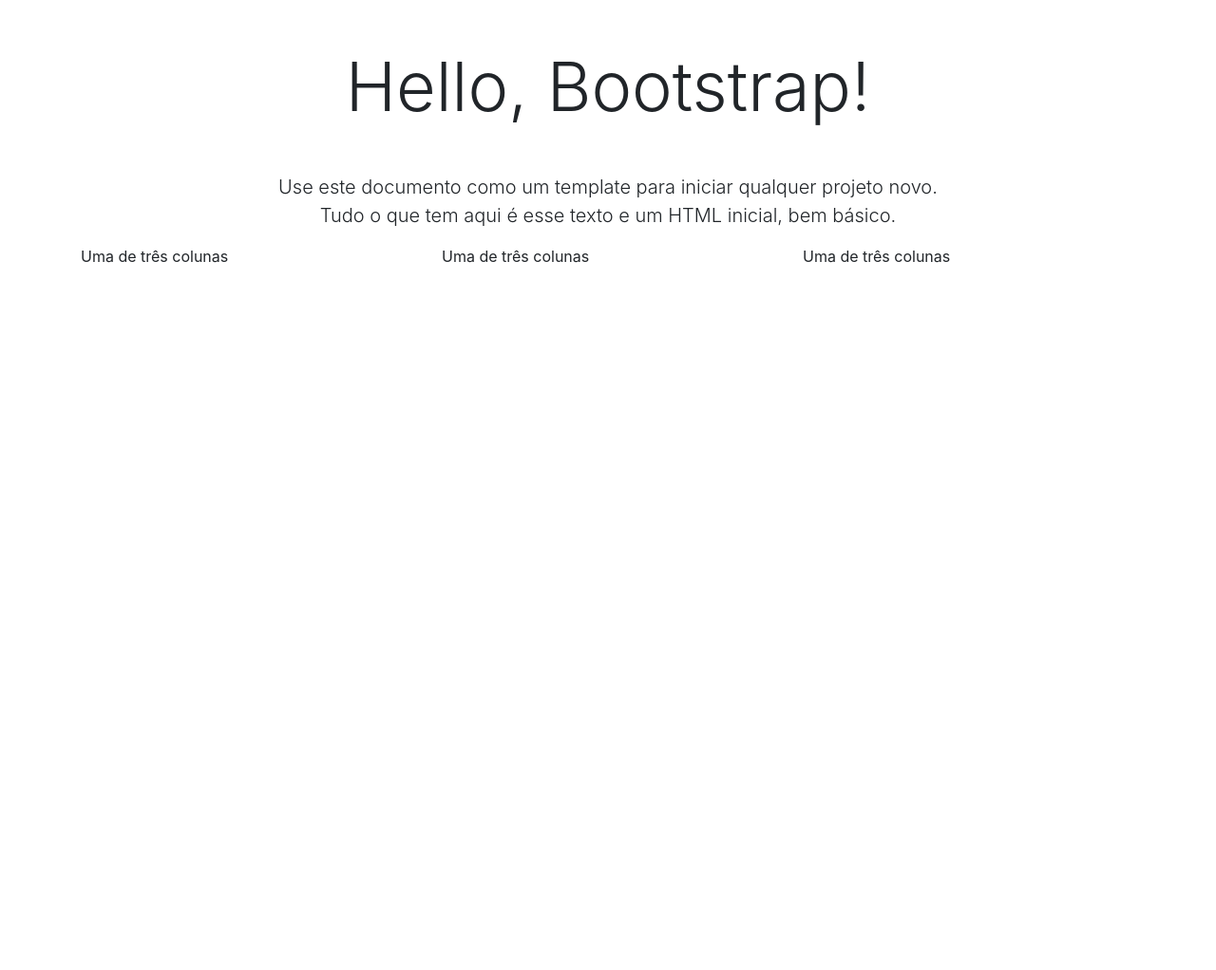
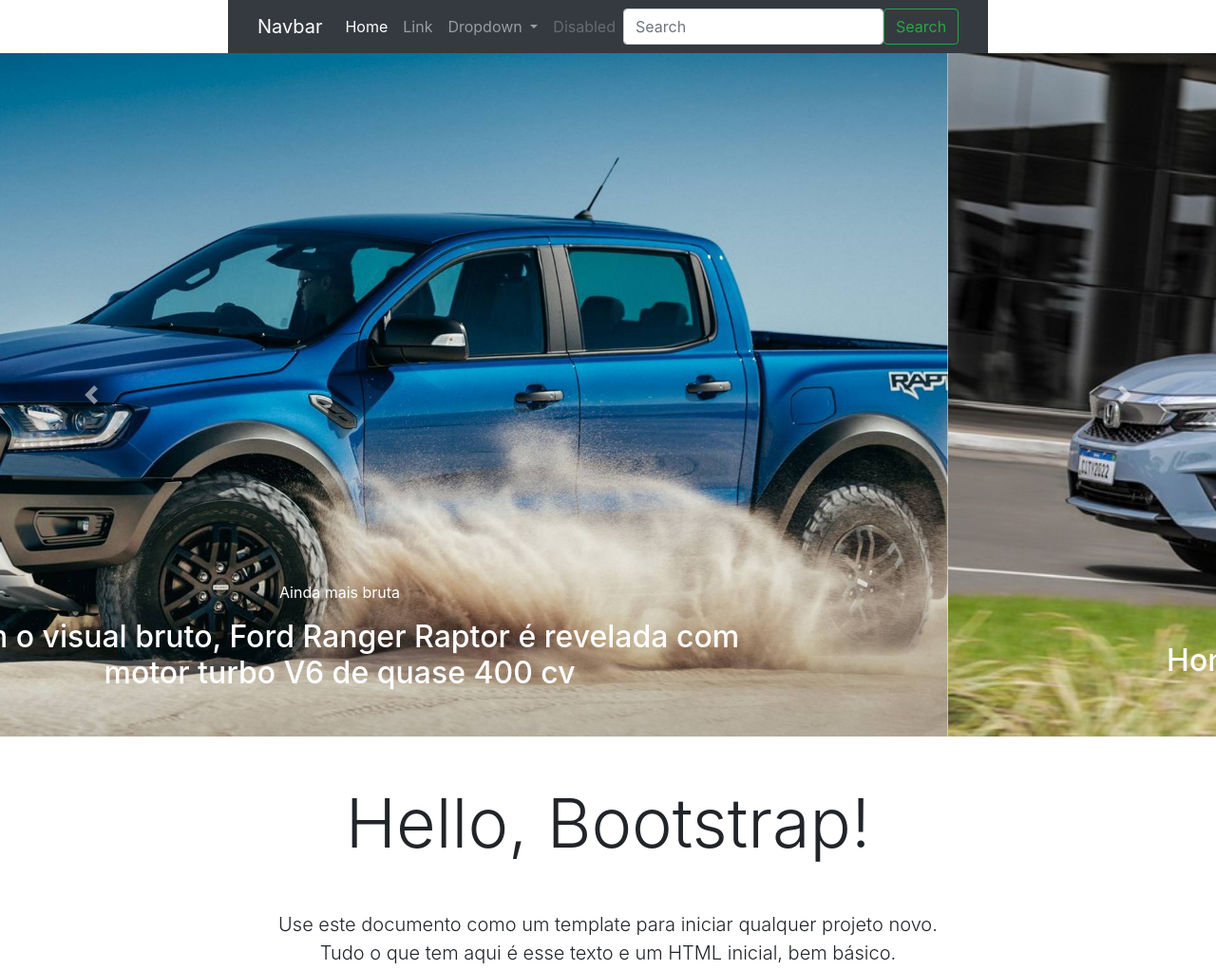
Before and after one commit to mariaeqp/auto_news, a website: page index.html in a window 1280 px wide. Shown: the whole page at 95% size. Before the commit the page ends 800 px from the top, so only its background shows below. Drawn offline with nearby package versions, Linux system fonts and the light colour scheme.

Commit message:
second commit

```diff
--- a/index.html
+++ b/index.html
@@ -6,13 +6,97 @@
   <meta charset="utf-8">
   <meta name="viewport" content="width=device-width, initial-scale=1, shrink-to-fit=no">
 
-    <title>Hello World com Bootstrap</title>
+  <title>Auto's News</title>
+  <link rel="shortcut icon" type="imagex/png" href="img/icon/iconcar.png">
 
   <!-- CSS do Bootstrap -->
   <link rel="stylesheet" href="https://maxcdn.bootstrapcdn.com/bootstrap/4.0.0/css/bootstrap.css">
 </head>
 
 <body>
+  <ul class="nav justify-content-center">
+    <nav class="navbar navbar-expand-lg navbar-dark bg-dark">
+      <div class="container-fluid">
+        <a class="navbar-brand" href="#">Navbar</a>
+        <button class="navbar-toggler" type="button" data-bs-toggle="collapse" data-bs-target="#navbarSupportedContent" aria-controls="navbarSupportedContent" aria-expanded="false" aria-label="Toggle navigation">
+          <span class="navbar-toggler-icon"></span>
+        </button>
+        <div class="collapse navbar-collapse" id="navbarSupportedContent">
+          <ul class="navbar-nav me-auto mb-2 mb-lg-0">
+            <li class="nav-item">
+              <a class="nav-link active" aria-current="page" href="#">Home</a>
+            </li>
+            <li class="nav-item">
+              <a class="nav-link" href="#">Link</a>
+            </li>
+            <li class="nav-item dropdown">
+              <a class="nav-link dropdown-toggle" href="#" id="navbarDropdown" role="button" data-bs-toggle="dropdown" aria-expanded="false">
+                Dropdown
+              </a>
+              <ul class="dropdown-menu" aria-labelledby="navbarDropdown">
+                <li><a class="dropdown-item" href="#">Action</a></li>
+                <li><a class="dropdown-item" href="#">Another action</a></li>
+                <li><hr class="dropdown-divider"></li>
+                <li><a class="dropdown-item" href="#">Something else here</a></li>
+              </ul>
+            </li>
+            <li class="nav-item">
+              <a class="nav-link disabled">Disabled</a>
+            </li>
+          </ul>
+          <form class="d-flex">
+            <input class="form-control me-2" type="search" placeholder="Search" aria-label="Search">
+            <button class="btn btn-outline-success" type="submit">Search</button>
+          </form>
+        </div>
+      </div>
+    </nav>
+  </ul>
+
+  <div id="carouselExampleIndicators" class="carousel slide" data-ride="carousel">
+    <ol class="carousel-indicators">
+      <li data-target="#carouselExampleIndicators" data-slide-to="0" class="active"></li>
+      <li data-target="#carouselExampleIndicators" data-slide-to="1"></li>
+      <li data-target="#carouselExampleIndicators" data-slide-to="2"></li>
+    </ol>
+
+    <div class="carousel-inner">
+
+      <div class="carousel-item active">
+        <img class="d-block w-100" src="img/ford.jpg" alt="Primeiro Slide">
+        <div class="carousel-caption d-none d-md-block">
+          <p>Ainda mais bruta</p>
+          <h2>Com o visual bruto, Ford Ranger Raptor é revelada com motor turbo V6 de quase 400 cv</h2>
+        </div>
+      </div>
+
+      <div class="carousel-item">
+        <img class="d-block w-100" src="img/hatch.jpg" alt="Segundo Slide">
+        <div class="carousel-caption d-none d-md-block">
+          <p>Novidade na aréa</p>
+          <h2>Honda City hatch aposta em segurança e design para tentar substituir o Fit</h2>
+        </div>
+      </div>
+
+      <div class="carousel-item">
+        <img class="d-block w-100" src="img/bmw.jpg" alt="Terceiro Slide">
+        <div class="carousel-caption d-none d-md-block">
+          <p>600km de autonomia</p>
+          <h2>BMW iX tem tecnologias testadas no Brasil e pegada ecologica (não por ser só elétrico)</h2>
+        </div>
+      </div>
+
+    <a class="carousel-control-prev" href="#carouselExampleIndicators" role="button" data-slide="prev">
+      <span class="carousel-control-prev-icon" aria-hidden="true"></span>
+      <span class="sr-only">Anterior</span>
+    </a>
+
+    <a class="carousel-control-next" href="#carouselExampleIndicators" role="button" data-slide="next">
+      <span class="carousel-control-next-icon" aria-hidden="true"></span>
+      <span class="sr-only">Próximo</span>
+    </a>
+
+  </div>
     <div class="container text-center">
      <h1 class="display-3 m-5">Hello, Bootstrap!</h1>
       <p class="lead">
@@ -26,19 +110,7 @@
   <script src="https://cdnjs.cloudflare.com/ajax/libs/popper.js/1.12.9/umd/popper.min.js"></script>
   <script src="https://maxcdn.bootstrapcdn.com/bootstrap/4.0.0/js/bootstrap.js"></script>
 
-    <div class="container">
-        <div class="row">
-          <div class="col-sm">
-            Uma de três colunas
-          </div>
-          <div class="col-sm">
-            Uma de três colunas
-          </div>
-          <div class="col-sm">
-            Uma de três colunas
-          </div>
-        </div>
-      </div>
+
 
 
 </body>
```
Also changed, not shown: img/bmw.jpg (added), img/ford.jpg (added), img/hatch.jpg (added), img/icon/iconcar.png (added), 1 other file. Lines whose indentation alone changed are shown as unchanged.
